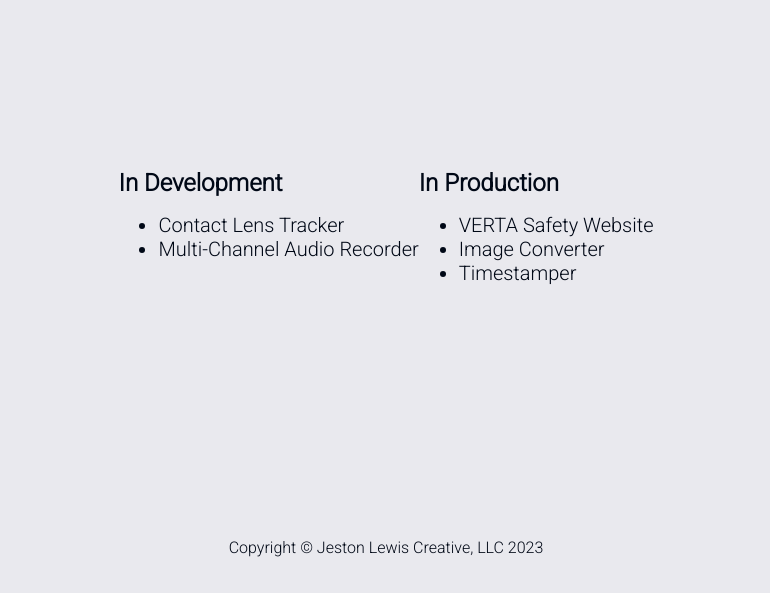
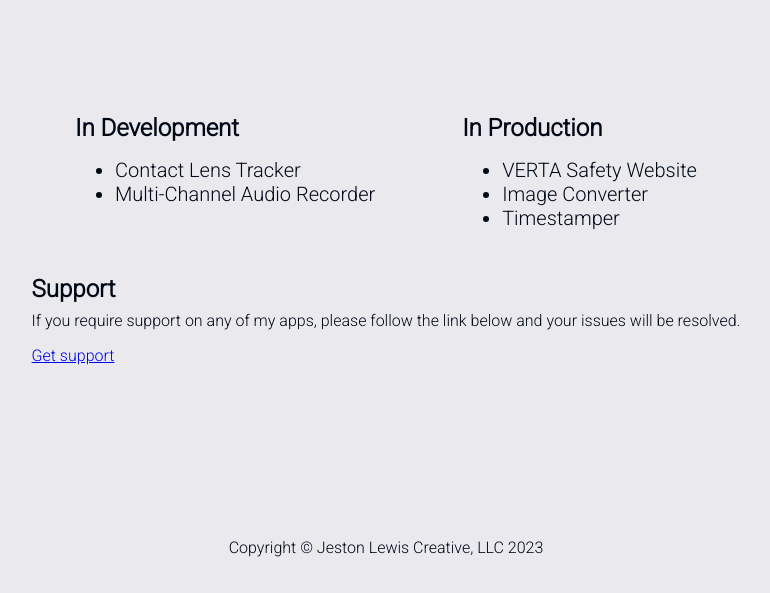
Before and after one commit to jestoncolelewis/jestonlewiscreative.com, a plain HTML site: page website/index.html in a window 1280 px wide. Shown: the part 207-800 px from the top of the page, without its empty margins (254-1024 px from the left). Drawn offline with Linux system fonts and the light colour scheme.

Commit message:
added support link

```diff
--- a/website/index.html
+++ b/website/index.html
@@ -38,6 +38,12 @@
                 </ul>
             </div>
         </div>
+
+        <div id="support">
+            <h2>Support</h2>
+            <p>If you require support on any of my apps, please follow the link below and your issues will be resolved.</p>
+            <a href="./support.html">Get support</a>
+        </div>
     </main>
 
     <footer>
```
Also changed, not shown: website/support.html (added).
